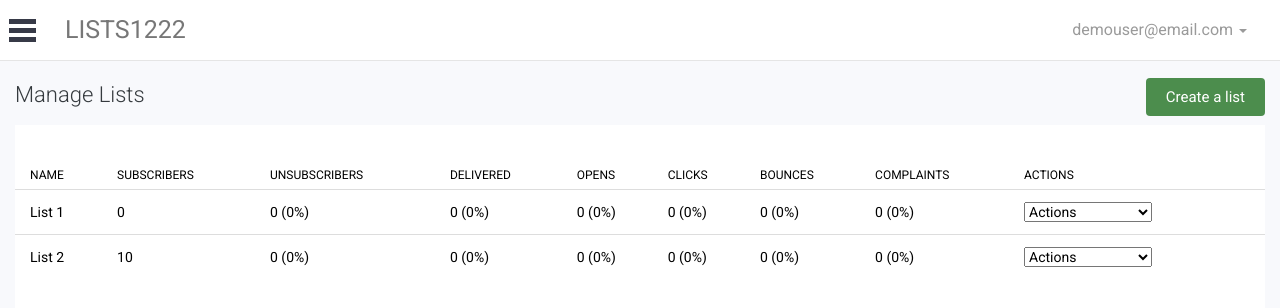
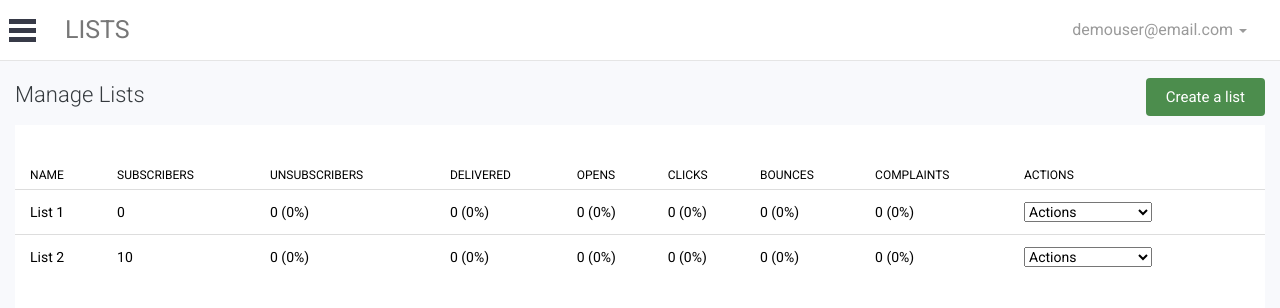
Before and after one commit to ameyagd/dp-2a-54-espmain, a PHP site: page /lists.php in a window 1280 px wide. Shown: the top 308 px of the page. Run offline with PHP 8.4, Linux system fonts and the light colour scheme; data that the repository does not hold is empty; some libraries are stand-ins or nearby versions.

Commit message:
lists title changed

```diff
--- a/lists.php
+++ b/lists.php
@@ -1,5 +1,5 @@
 <?php
-    $pagename="Lists1222";
+    $pagename="Lists";
     include('includes/header.php');
 ?>
 
```
